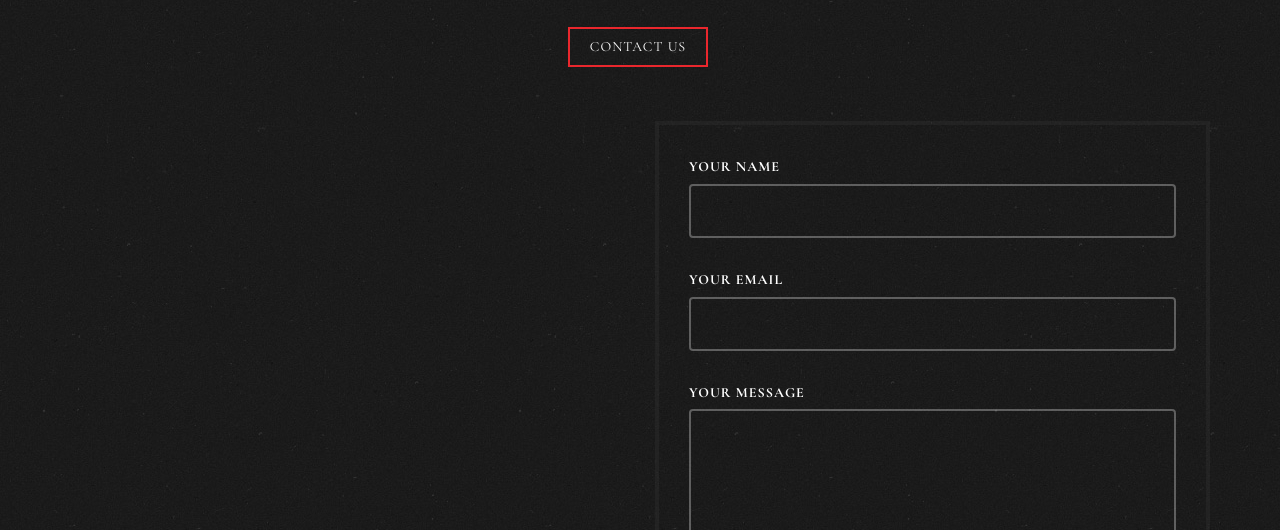
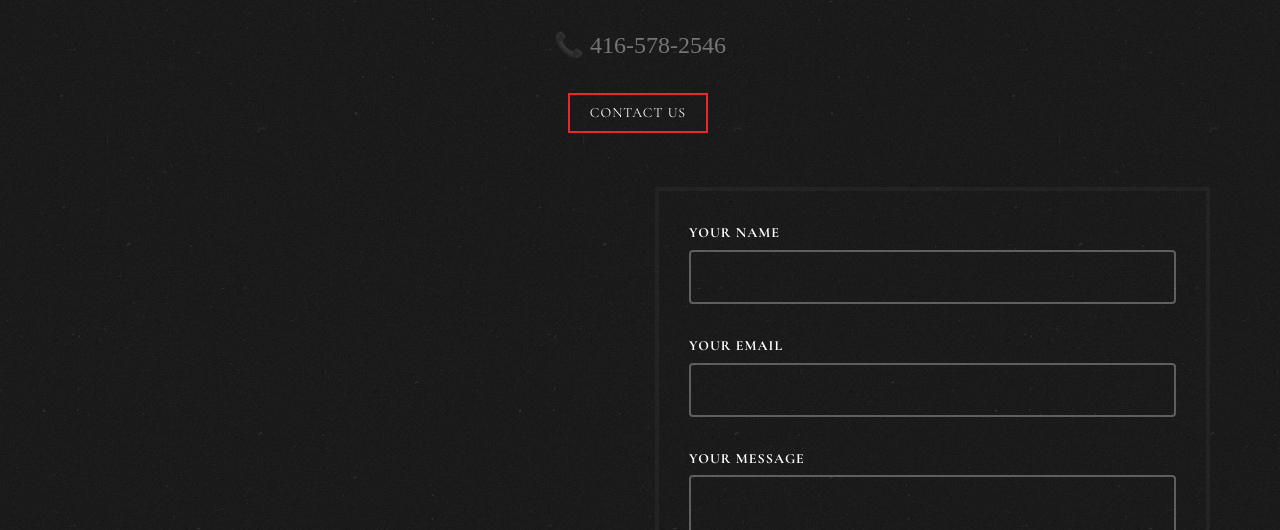
Before and after one commit to lakshadeep91/tasty, a plain HTML site: page contact.html in a window 1280 px wide. Shown: the part 270-800 px from the top of the page. Drawn offline with nearby package versions, Linux system fonts and the light colour scheme; files whose address does not match are found by name.

Commit message:
Add contact number

```diff
--- a/contact.html
+++ b/contact.html
@@ -92,6 +92,7 @@
 				<div class="col-md-8 col-md-offset-2 text-center fh5co-heading">
 					<h2>Let's Chat</h2>
 					<p>Your message is appreciated! Whether you are saying hello or inquiring about my products and services, I will be happy to hear from you.</p>
+					<p style="font-family: serif;">📞 416-578-2546</p>
 					<p><a href="mailto:info@yourdomainname.com" class="btn btn-primary btn-outline">Contact Us</a></p>
 				</div>
 			</div>
```
